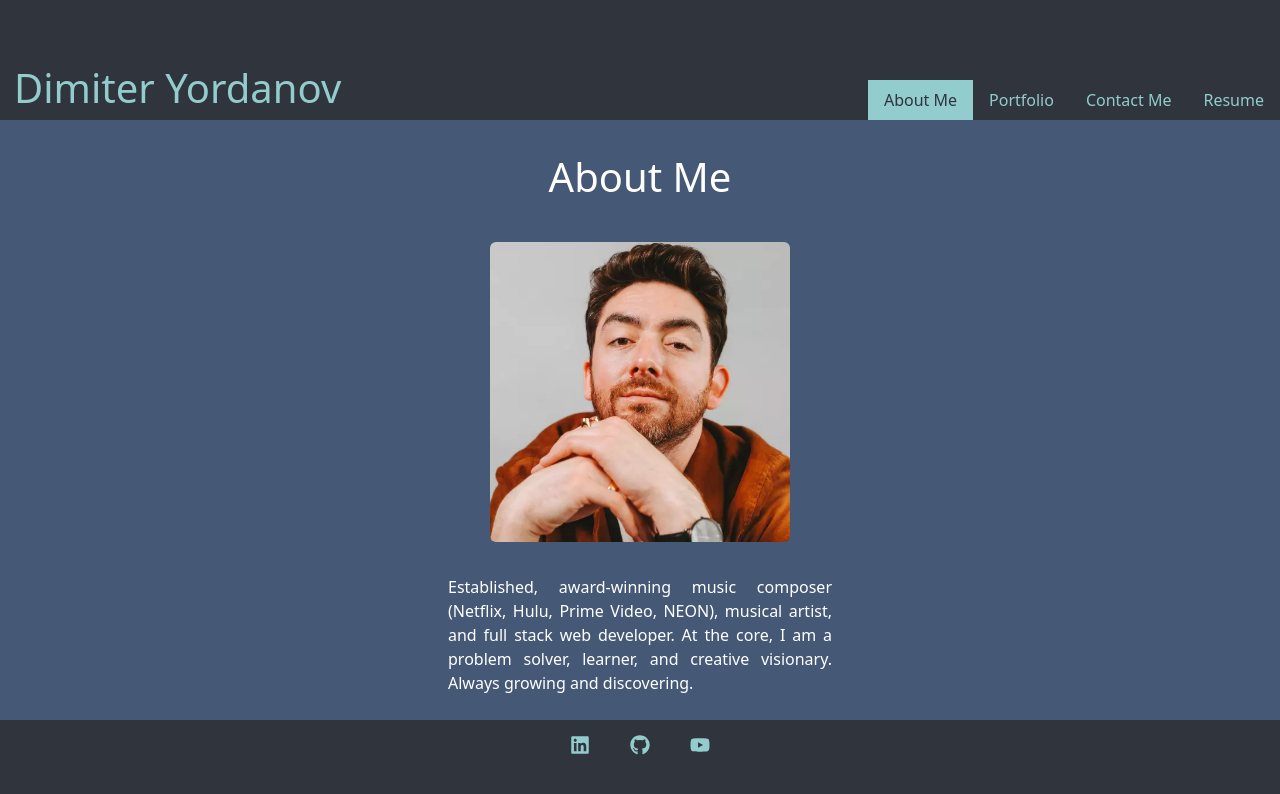
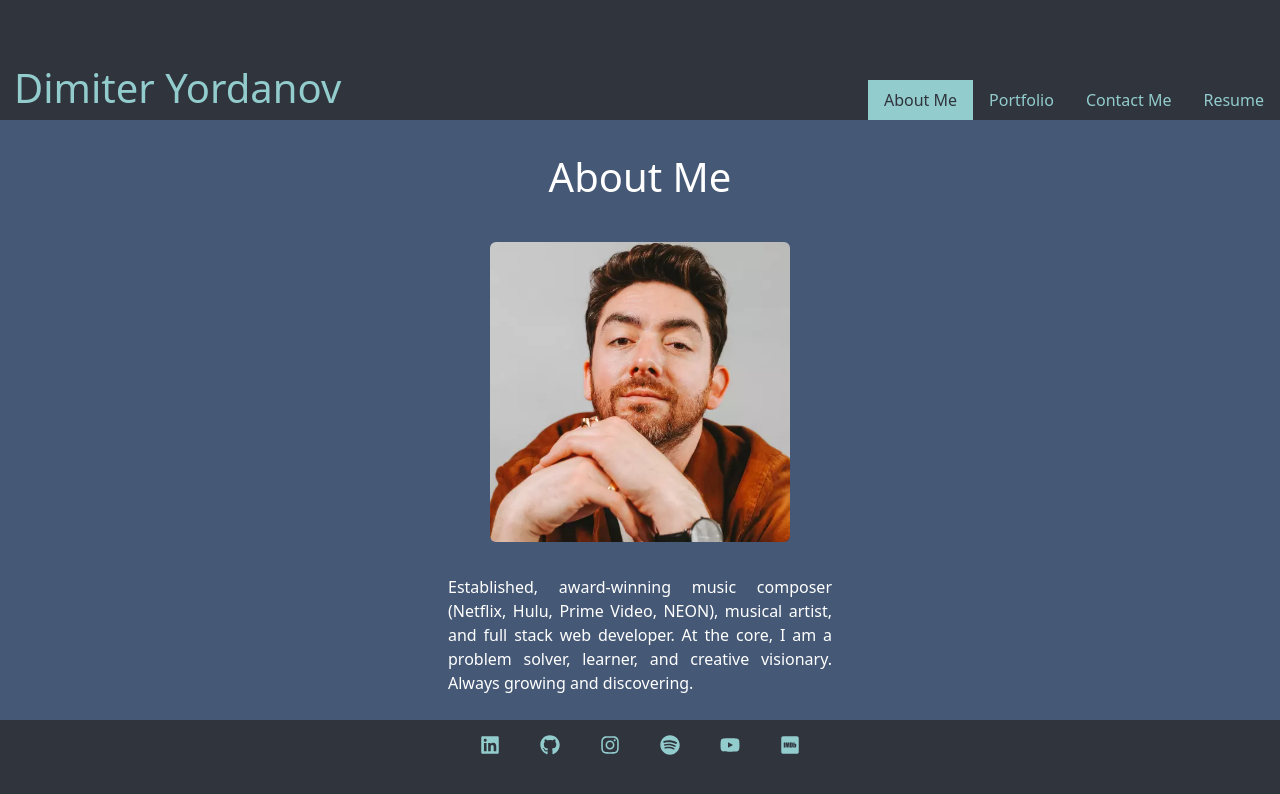
Before and after one commit to dimitermusic/react-portfolio, a React (Create React App) app: page / in a window 1280 px wide. Shown: the top 794 px of the page. Built offline with nearby package versions, Linux system fonts and the light colour scheme.

Commit message:
adding social links

```diff
--- a/src/components/Footer.js
+++ b/src/components/Footer.js
@@ -1,6 +1,6 @@
 import React from 'react';
 import '../styles/Footer.css'
-import { FaLinkedin, FaGithub, FaYoutube} from "react-icons/fa";
+import { FaLinkedin, FaGithub, FaSpotify, FaInstagram, FaImdb, FaYoutube } from "react-icons/fa";
 
 
 function Footer() {
@@ -27,11 +27,38 @@ function Footer() {
         </a>
         <a
           target="_blank"
+          href="https://www.instagram.com/dimitermusic/"
+          rel="noreferrer"
+        >
+          <div>
+            <FaInstagram />
+          </div>
+        </a>
+        <a
+          target="_blank"
+          href="https://open.spotify.com/artist/6QfYumUXMvevU1TR729Jrr?si=1fd38264b7464034"
+          rel="noreferrer"
+        >
+          <div>
+            <FaSpotify />
+          </div>
+        </a>
+        <a
+          target="_blank"
           href="https://www.youtube.com/channel/UCfu37nGmXSfgaMsUS5yO85g"
           rel="noreferrer"
         >
           <div>
             <FaYoutube />
+          </div>
+        </a>
+        <a
+          target="_blank"
+          href="https://www.imdb.com/name/nm1812085/"
+          rel="noreferrer"
+        >
+          <div>
+            <FaImdb />
           </div>
         </a>
       </div>
```
